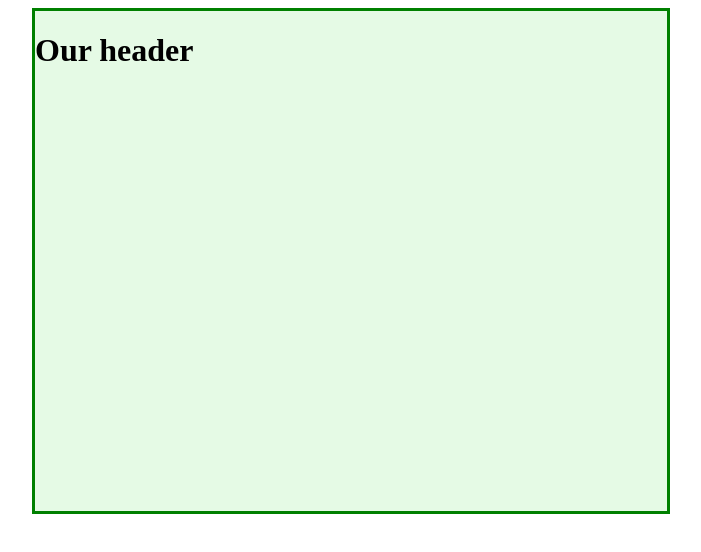
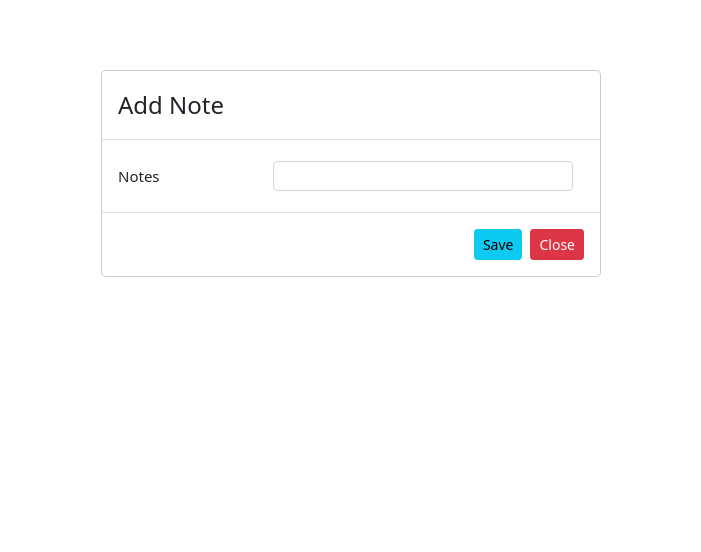
Before and after one commit to joeygracesabusido/django_ldproject, a React (Create React App) app: page /create-post in a window 1280 px wide. Shown: the top 552 px of the page, without its empty margins (289-990 px from the left). Built offline with nearby package versions, Linux system fonts and the light colour scheme.

Commit message:
edit 9.15.21 1:AM

```diff
--- a/package.json
+++ b/package.json
@@ -4,13 +4,17 @@
   "version": "0.1.0",
   "private": true,
   "dependencies": {
+    "@popperjs/core": "^2.10.1",
     "@testing-library/jest-dom": "^5.14.1",
     "@testing-library/react": "^11.2.7",
     "@testing-library/user-event": "^12.8.3",
+    "axios": "^0.21.4",
+    "bootstrap": "^5.1.1",
     "react": "^17.0.2",
     "react-dom": "^17.0.2",
     "react-router-dom": "^5.3.0",
     "react-scripts": "4.0.3",
+    "reactstrap": "^8.10.0",
     "web-vitals": "^1.1.2"
   },
   "scripts": {
--- a/src/App.css
+++ b/src/App.css
@@ -6,3 +6,34 @@
     margin-right: auto;
     border: 3px solid green;
   }
+
+.modal {
+  position: fixed;
+  left: 0;
+  right: 0;
+  bottom: 0;
+  background-color: rgba(244, 250, 244, 0.5);
+  display: flex;
+  align-items: center;
+  justify-content: center;
+
+};
+
+.modal-content {
+  width: 500px;
+  background-color: rgba(227, 250, 227, 0.918);
+};
+
+.modal-header, .modal-footer {
+  padding: 10px;
+};
+
+.modal-body {
+  padding: 10px;
+  border-top: 1px solid rgba(227, 250, 227, 0.918);
+  border-bottom: 1px solid rgba(227, 250, 227, 0.918);
+};
+
+.modal-title {
+  margin: 0;
+}
--- a/src/App.js
+++ b/src/App.js
@@ -2,22 +2,33 @@ import { BrowserRouter as Router,
   Route
 } from 'react-router-dom';
 
-import './App.css';
+import 'bootstrap';
+import 'bootstrap/dist/css/bootstrap.css';
+import 'bootstrap/dist/js/bootstrap.js';
+
+
+// import './App.css';
 import Header from './components/Header'
 import NoteListPage from './pages/NoteListPage'
 
 import NotePage from './pages/NotePage'
 
+
+import Createpost from './components/Createpost';
+
 function App() {
   return (
     <Router>
-      <div className="container">
-        <div className="app">
-        <Header/>
-        <Route path="/" exact component={NoteListPage} />
-        <Route path="/note/:id" component={NotePage}/>
-        </div>
-      </div>
+      <Route path="/" exact component={NoteListPage} />
+      <Route path="/note/:id" component={NotePage}/>
+      <Route path="/create-post/" component={Createpost}/>
+      {/* <div className="app"> */}
+
+        {/* <div className="container"> */}
+        {/* <Header/> */}
+
+        {/* </div> */}
+      {/* </div> */}
     </Router>
   );
 }
--- /dev/null
+++ b/src/components/Createpost.js
@@ -0,0 +1,148 @@
+import React, {useState, useEffect} from 'react';
+import { Link } from 'react-router-dom';
+import axios from 'axios';
+
+import { Modal, ModalBody, ModalHeader, Button } from 'reactstrap'
+
+
+const inputStyle = {
+    width: '300px',
+    display: 'inline-block',
+    height: '30px',
+    margin: '5px'
+    // margin: '0 auto'
+
+  };
+
+const labelStyle = {
+width: '150px',
+fontSize: '15px',
+display: 'inline-block'
+
+};
+
+const Createpost = ({history}) => {
+
+    const [showModal, setshowModal] = useState(true);
+    const [post, setPost] = useState('');
+
+    let [note, setNote] = useState(null);
+
+    // useEffect(() =>{
+    //     setPost()
+    // })
+
+    const manageState = () => {
+
+        setshowModal(!setshowModal)
+      }
+
+    const onPost = (e) => {
+        setPost(e.target.value);
+
+    }
+
+    const createNote = async () => {
+        let formfield = new FormData()
+
+        formfield.append('body', post)
+
+        await axios({
+          method: 'POST',
+          url: `/api/notes-post/`,
+          data: formfield
+        }).then ((response) => {
+            console.log(response.data)
+            history.push('/')
+        })
+
+
+
+        // fetch(`api/notes-post/`,{
+        //     method: "POST",
+        //     body: JSON.stringify(note)
+        // })
+        // console.log(body)
+        // const data = {post};
+
+        // await axios({
+        //   method: 'POST',
+        //   url: `/api/notes-post/`,
+        //   data,
+        //   'body': JSON.stringify(data)
+        // });
+        // console.log(data)
+    }
+
+
+    return (
+        // <div>
+
+        //     <Modal isOpen = {showModal}>
+        //     <ModalHeader>Add Note</ModalHeader>
+        //     <ModalBody>
+        //         <label style={labelStyle}>Notes</label>
+        //             <input
+        //             type="input"
+        //             name="body"
+        //             className="form-control"
+        //             onChange={onPost}
+        //             value={post}
+        //             style={inputStyle}
+
+        //             />
+
+        //     </ModalBody>
+        //     <ModalHeader>
+        //         <button className="btn btn-sm btn-info" onClick={createNote}>Save</button>
+        //         <Button onclick={manageState} >CLOSE</Button>
+        //     </ModalHeader>
+        //     </Modal>
+        // </div>
+
+        <>
+        <div style={{ marginTop: 70 }}>
+
+
+        </div>
+
+        {manageState && (
+        <div className="" id="addnewlist">
+
+          <div className="modal-dialog">
+            <div className="modal-content">
+              <div className="modal-header">
+                <h4 className="modal-title">Add Note</h4>
+              </div>
+
+               <div className="modal-body">
+
+
+
+                <label style={labelStyle}>Notes</label>
+                <input
+                  type="input"
+                  data-name='body'
+                  className="form-control"
+                  onChange={onPost}
+                  value={post}
+                  style={inputStyle}
+
+                />
+
+              </div>
+
+              <div className="modal-footer">
+                <button className="btn btn-sm btn-info" onClick={createNote}>Save</button>
+                <Link to='/' className="btn btn-sm btn-danger">Close</Link>
+              </div>
+            </div>
+          </div>
+        </div>
+      )}
+    </>
+
+    )
+}
+
+export default Createpost
--- a/src/pages/NoteListPage.js
+++ b/src/pages/NoteListPage.js
@@ -24,7 +24,7 @@ const NoteListPage = () => {
             <div className="notes-list">
                 <div>
                     <h2>&#9782;</h2>
-                    <p className="notes">{notes.length}</p>
+                    <h1 clssName="notes">{notes.length}</h1>
                 </div>
                 <div className="notes">
                     <h1> </h1>
--- a/src/pages/NotePage.js
+++ b/src/pages/NotePage.js
@@ -23,7 +23,6 @@ const NotePage = ({ match }) => {
 
     return (
         <div>
-
             <p>{note?.body}</p>
         </div>
     )
```
Also changed, not shown: 1 other file (tests, documents, lock files or other folders).
